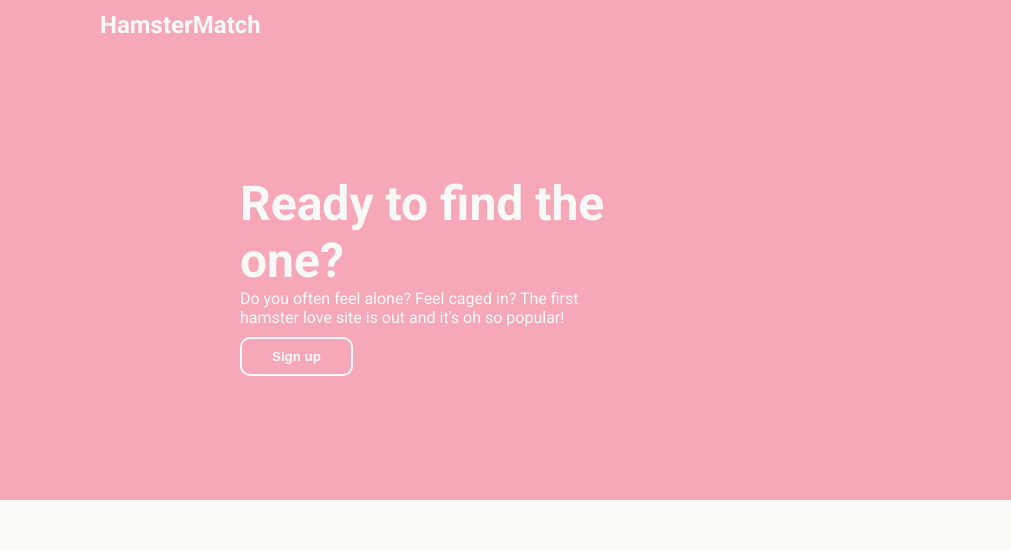
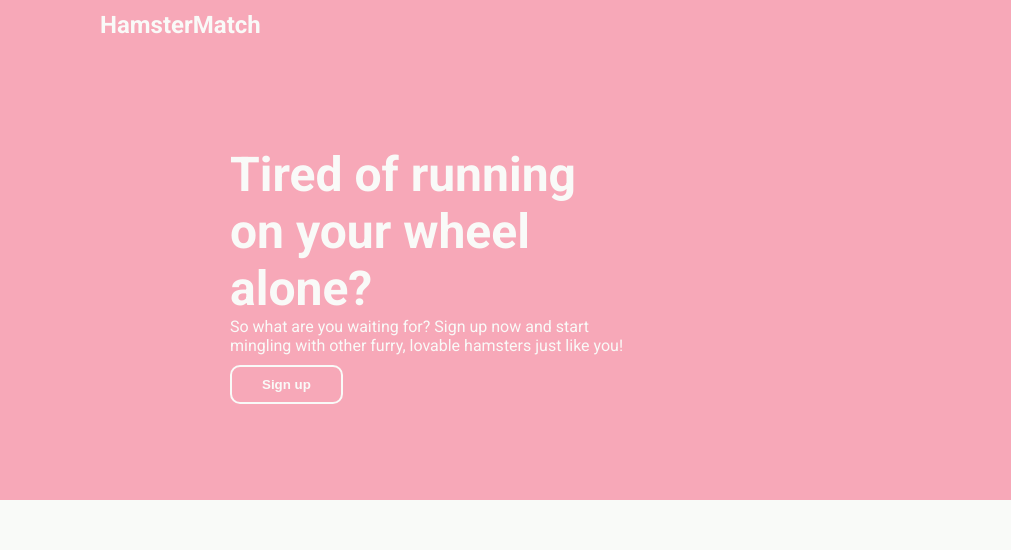
Before and after one commit to KamBrz/Landing-Page, a plain HTML site: page index.html in a window 1280 px wide. Shown: the top 550 px of the page, 0-1011 px from the left. Drawn offline with Linux system fonts and the light colour scheme.

Commit message:
Add final changes to text and style
Rephrased the hero section and resized + aligned the image.

[Ticket: X]

```diff
--- a/index.html
+++ b/index.html
@@ -27,9 +27,9 @@
     <div class="hero">
         <div class="pane1">
             <div class="left-box">
-                <text class="title">Ready to find the one?</text>
+                <text class="title">Tired of running on your wheel alone?</text>
                 <br>
-                <text>Do you often feel alone? Feel caged in? The first hamster love site is out and it's oh so popular!</text>
+                <text>So what are you waiting for? Sign up now and start mingling with other furry, lovable hamsters just like you!</text>
                 <div>
                     <button>Sign up</button>
                 </div>
--- a/styles.css
+++ b/styles.css
@@ -62,6 +62,7 @@ ul a {
     justify-content: center;
     padding-left: 100px;
     padding-right: 100px;
+    gap: 20px;
 }
 
 .left-box,
@@ -98,7 +99,7 @@ button:hover {
 }
 
 .right-box img {
-   height: 200px;
+   height: 225px;
    border-radius: 10px;
 }
 
```
